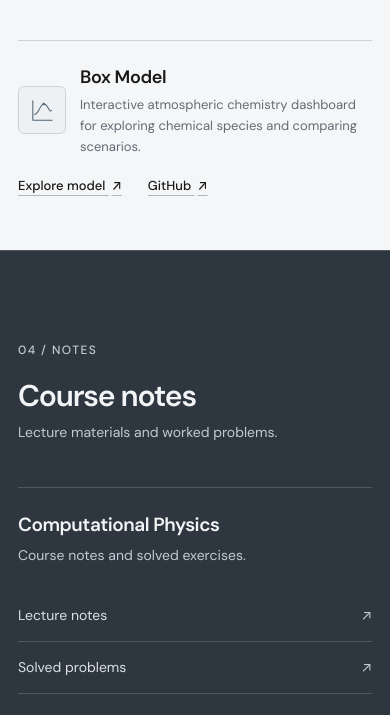
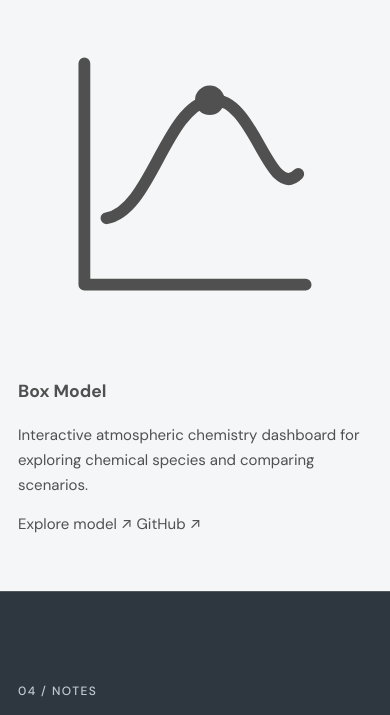
Before and after one commit to costpetrides/costpetrides.github.io, a plain HTML site: page index.html in a window 390 px wide. Shown: the part 3795-4510 px from the top of the page. Drawn offline with nearby package versions, Linux system fonts and the light colour scheme; no server answers.

Commit message:
Unify Box Model with responsive simulation preview grid

```diff
--- a/css/portfolio.css
+++ b/css/portfolio.css
@@ -497,8 +497,8 @@ h2 {
 
 .repo-status { font-size: 12px; color: var(--muted); }
 
-/* Three fixed simulation cards: two independently looping MP4 clips, one image. */
-.simulation-grid { display: grid; grid-template-columns: repeat(3, minmax(0, 1fr)); gap: clamp(16px, 2vw, 30px); }
+/* Four matching previews: two fluid animations, PennyLane, and the live Box Model. */
+.simulation-grid { display: grid; grid-template-columns: repeat(4, minmax(0, 1fr)); gap: clamp(14px, 1.8vw, 28px); }
 .simulation-item { display: block; min-width: 0; }
 .simulation-preview {
   display: flex;
@@ -511,14 +511,16 @@ h2 {
   border-radius: 6px;
   transition: border-color .2s ease;
 }
-.simulation-preview img, .simulation-preview video {
+.simulation-preview img, .simulation-preview video, .simulation-preview svg {
   display: block;
   width: 100%;
   height: 100%;
   object-fit: contain;
 }
-/* Clicking a video preview opens the linked simulation page. */
-.simulation-preview video { pointer-events: none; }
+/* Previews remain simple links; the chart is illustrative, not an embedded application. */
+.simulation-preview video, .simulation-preview svg { pointer-events: none; }
+.simulation-plot-preview { background: #fff; }
+.simulation-plot-preview svg { height: 100%; width: 100%; }
 .simulation-caption {
   display: flex;
   justify-content: space-between;
@@ -532,56 +534,6 @@ h2 {
 .simulation-item:hover .simulation-preview { border-color: #aaa; }
 .simulation-item:hover .simulation-caption strong { text-decoration: underline; text-underline-offset: 3px; }
 
-
-/* A compact live-tool feature beneath the three fixed simulation previews. */
-.simulation-feature {
-  display: grid;
-  grid-template-columns: 64px minmax(0, 1fr) auto;
-  align-items: center;
-  column-gap: 20px;
-  row-gap: 12px;
-  margin-top: clamp(34px, 5vh, 54px);
-  padding-top: 26px;
-  border-top: 1px solid #cbd3d9;
-}
-.simulation-feature-icon {
-  display: grid;
-  place-items: center;
-  width: 64px;
-  height: 64px;
-  border: 1px solid #cbd3d9;
-  border-radius: 6px;
-  background: #edf1f3;
-  color: #526371;
-}
-.simulation-feature-icon svg { width: 39px; height: 39px; }
-.simulation-feature-copy { min-width: 0; }
-.simulation-feature-copy h3 {
-  margin: 0 0 3px;
-  color: var(--ink);
-  font-size: 18px;
-  font-weight: 600;
-  letter-spacing: -.02em;
-}
-.simulation-feature-copy p {
-  max-width: 650px;
-  margin: 0;
-  color: var(--muted);
-  font-size: 13px;
-  line-height: 1.6;
-}
-.simulation-feature-links { display: flex; align-items: center; justify-content: flex-end; gap: 14px 26px; flex-wrap: wrap; }
-.simulation-feature-links a {
-  color: var(--ink);
-  font-size: 13px;
-  font-weight: 500;
-  white-space: nowrap;
-  text-decoration: underline;
-  text-decoration-color: #acb6be;
-  text-underline-offset: 5px;
-}
-.simulation-feature-links a:hover { text-decoration-color: var(--ink); }
-.simulation-feature-links a span { margin-left: 3px; }
 
 /* Notes: quiet editorial groups and direct links to existing PDFs. */
 .notes-grid {
@@ -724,6 +676,14 @@ main > section.screen-section {
 .footer-inner a { color: var(--ink); }
 .footer-inner a:hover { text-decoration: underline; text-underline-offset: 4px; }
 
+/* Two balanced rows on mid-sized screens, without forced scroll snapping. */
+@media (min-width: 901px) and (max-width: 1159px) {
+  html { scroll-snap-type: y proximity; }
+  main > section.screen-section { scroll-snap-stop: normal; }
+}
+@media (max-width: 1159px) and (min-width: 901px) {
+  .simulation-grid { grid-template-columns: repeat(2, minmax(0, 1fr)); }
+}
 @media (max-width: 900px) {
   html { scroll-snap-type: y proximity; }
   .about-layout { grid-template-columns: minmax(0, 1.45fr) minmax(220px, .85fr); gap: 32px; }
@@ -732,9 +692,6 @@ main > section.screen-section {
   .about-topic svg { width: 32px; height: 32px; flex-basis: 32px; }
   .repo-list { column-gap: 24px; }
   .simulation-grid { grid-template-columns: repeat(2, minmax(0, 1fr)); }
-  .simulation-feature { grid-template-columns: 56px minmax(0, 1fr); }
-  .simulation-feature-icon { width: 56px; height: 56px; }
-  .simulation-feature-links { grid-column: 2; justify-content: flex-start; }
   .notes-grid { grid-template-columns: repeat(2, minmax(0, 1fr)); gap: 36px; }
 }
 
@@ -777,10 +734,6 @@ main > section.screen-section {
   .section-heading { align-items: flex-start; }
   .repo-list { grid-template-columns: 1fr; }
   .simulation-grid { grid-template-columns: 1fr; gap: 28px; }
-  .simulation-feature { grid-template-columns: 48px minmax(0, 1fr); column-gap: 14px; padding-top: 22px; }
-  .simulation-feature-icon { width: 48px; height: 48px; }
-  .simulation-feature-icon svg { width: 31px; height: 31px; }
-  .simulation-feature-links { grid-column: 1 / -1; margin-top: 5px; }
   .notes-grid { grid-template-columns: 1fr; gap: 34px; }
   .repo-item { min-height: 0; padding: 18px 0; }
   #notes { padding: 0; }
```
